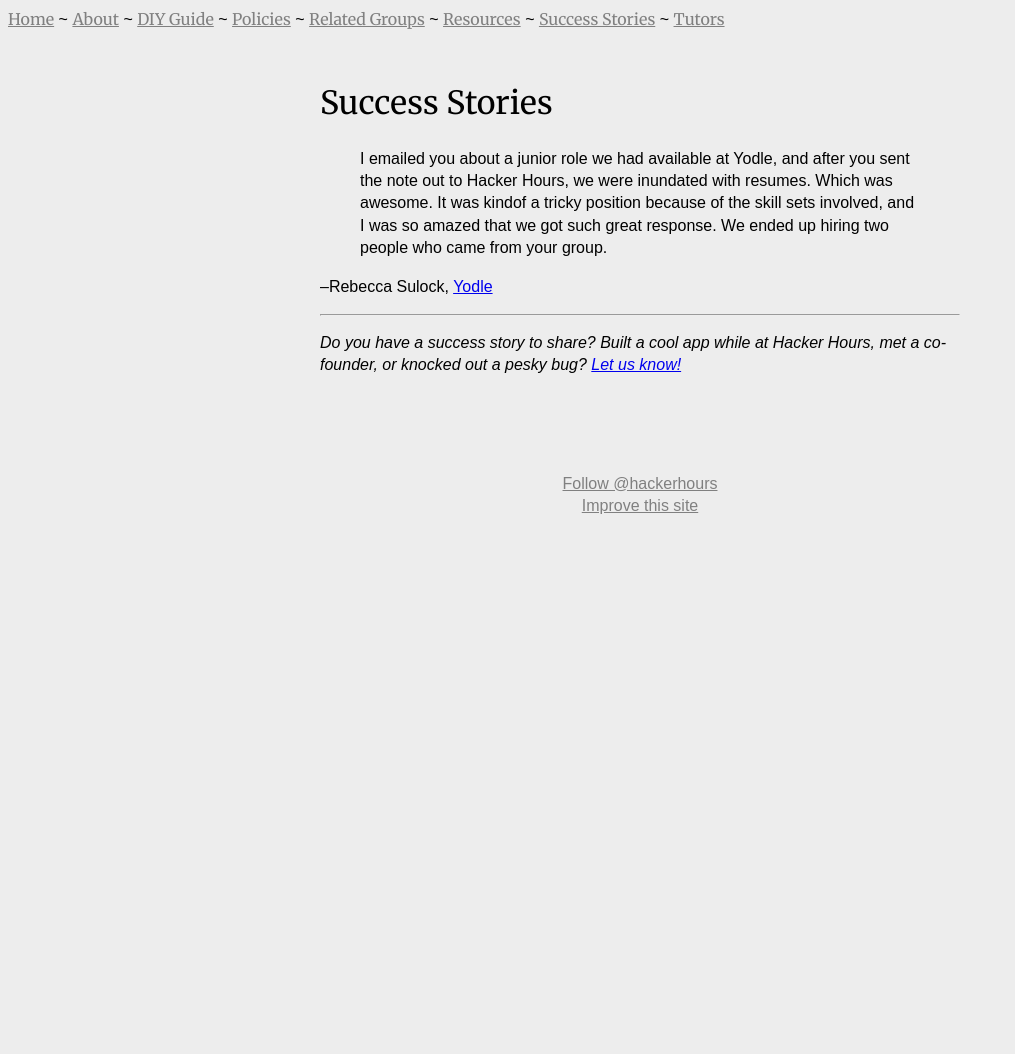
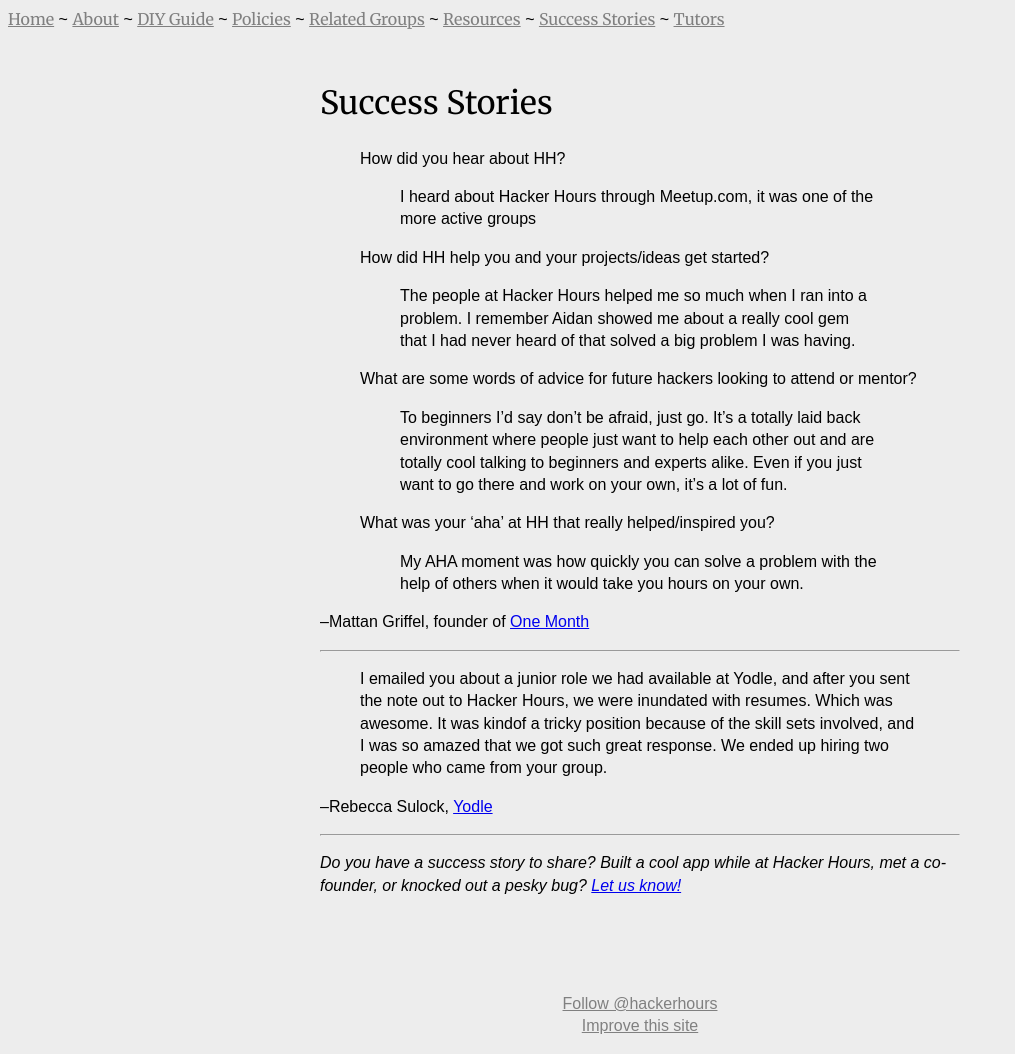
Before and after one commit to HackerHours/hackerhours.org, a Jekyll site: the page built from success-stories.md, in a window 1280 px wide. Shown: the whole page, without its empty margins (0-1015 px from the left). Built offline with Jekyll 4.4.1, drawn with Linux system fonts in a browser that asks for light colours; nearby versions of some CDN libraries; some web fonts are replaced; Markdown is read by kramdown in place of the engine named in the settings; comment, search, counter and statistics services are not loaded; before the commit the page ends 900 px from its top, so only the background shows below that.

Commit message:
include interview questions w/ mattan

```diff
--- a/success-stories.md
+++ b/success-stories.md
@@ -1,6 +1,26 @@
 ---
 layout: default
 title: Success Stories
+---
+
+> How did you hear about HH?
+>
+> > I heard about Hacker Hours through Meetup.com, it was one of the more active groups
+>
+> How did HH help you and your projects/ideas get started?
+>
+> > The people at Hacker Hours helped me so much when I ran into a problem. I remember Aidan showed me about a really cool gem that I had never heard of that solved a big problem I was having.
+>
+> What are some words of advice for future hackers looking to attend or mentor?
+>
+> > To beginners I'd say don't be afraid, just go. It's a totally laid back environment where people just want to help each other out and are totally cool talking to beginners and experts alike. Even if you just want to go there and work on your own, it's a lot of fun.
+>
+> What was your 'aha' at HH that really helped/inspired you?
+>
+> > My AHA moment was how quickly you can solve a problem with the help of others when it would take you hours on your own.
+
+–Mattan Griffel, founder of [One Month](https://onemonth.com)
+
 ---
 
 > I emailed you about a junior role we had available at Yodle, and after you sent the note out to Hacker Hours, we were inundated with resumes. Which was awesome. It was kindof a tricky position because of the skill sets involved, and I was so amazed that we got such great response. We ended up hiring two people who came from your group.
```
